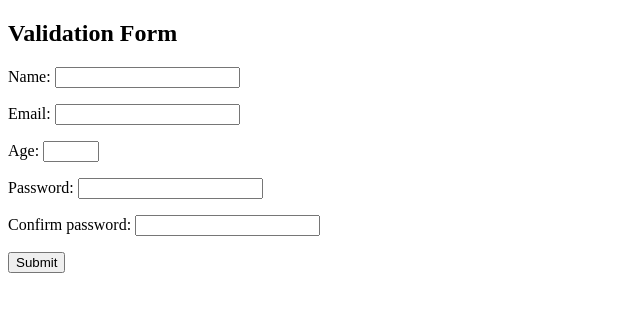
After one commit to sarthak-agnihotri/Django, a Django app: page /validation/ in a window 1280 px wide. The commit adds this page. Shown: the top 312 px of the page, without its empty margins (0-640 px from the left). Run offline with Django 5.2, Linux system fonts and the light colour scheme.

Commit message:
students models

```diff
--- a/myproject/students/forms.py
+++ b/myproject/students/forms.py
@@ -14,16 +14,49 @@ from django import forms
 #     subject=forms.CharField(min_length=5,max_length=100)
 #     message=forms.CharField(min_length=10,widget=forms.Textarea)
 
-class FeedbackForm(forms.Form):
-    name=forms.CharField(min_length=2,max_length=50)
+# class FeedbackForm(forms.Form):
+#     name=forms.CharField(min_length=2,max_length=50)
+#     email=forms.EmailField()
+#     rating=forms.ChoiceField(
+#         choices=[
+#             ('1','1-Poor'),
+#             ('2','2-Average'),
+#             ('3','3-Good'),
+#             ('4','4-Very Good'),
+#             ('5','5-Excellent')
+#         ]
+#     )
+#     feedback=forms.CharField(min_length=10,widget=forms.Textarea)
+
+class ValidationForm(forms.Form):
+    name=forms.CharField(min_length=3,max_length=50)
     email=forms.EmailField()
-    rating=forms.ChoiceField(
-        choices=[
-            ('1','1-Poor'),
-            ('2','2-Average'),
-            ('3','3-Good'),
-            ('4','4-Very Good'),
-            ('5','5-Excellent')
-        ]
-    )
-    feedback=forms.CharField(min_length=10,widget=forms.Textarea)
+    age=forms.IntegerField(min_value=10,max_value=60)
+    password=forms.CharField(widget=forms.PasswordInput)
+    confirm_password=forms.CharField(widget=forms.PasswordInput)
+    #name validation
+    def clean_name(self):
+        name=self.cleaned_data['name']
+        if not name.isalpha():
+            raise forms.ValidationError("Name can only contain letters")
+        return name
+    #email validation
+    def clean_email(self):
+        email=self.cleaned_data['email']
+        if not email.endswith('@gmail.com'):
+            raise forms.ValidationError("Email must be a Gmail address")
+        return email
+    #age validation
+    def clean_age(self):
+        age=self.cleaned_data['age']
+        if age<18:
+            raise forms.ValidationError("Age must be at least 18")
+        return age
+    #password validation
+    def clean(self):
+        cleaned_data=super().clean()
+        password=cleaned_data.get('password')
+        confirm_password=cleaned_data.get('confirm_password')
+        if password and confirm_password and password!=confirm_password:
+            raise forms.ValidationError("Passwords do not match")
+        return cleaned_data
--- /dev/null
+++ b/myproject/students/templates/students/validation.html
@@ -0,0 +1,16 @@
+<!DOCTYPE html>
+<html lang="en">
+<head>
+    <meta charset="UTF-8">
+    <meta name="viewport" content="width=device-width, initial-scale=1.0">
+    <title>Validation</title>
+</head>
+<body>
+    <h2>Validation Form</h2>
+    <form method="post">
+        {% csrf_token %}
+        {{ form.as_p }}
+        <button type="submit">Submit</button>
+    </form>
+</body>
+</html>
--- a/myproject/students/urls.py
+++ b/myproject/students/urls.py
@@ -7,6 +7,8 @@ urlpatterns=[
     # path('login/',views.login_view),
     # path('contact/',views.contact),
     # path('success/',views.success,name='success')
-    path('feedback/',views.feedback,name='feedback'),
+    # path('feedback/',views.feedback,name='feedback'),
+    # path('success/',views.success,name='success'),
+    path('validation/',views.validation,name='validation'),
     path('success/',views.success,name='success'),
 ]
--- a/myproject/students/views.py
+++ b/myproject/students/views.py
@@ -3,7 +3,8 @@ from django.contrib import messages
 # from .forms import StudentForm
 # from .forms import LoginForm
 # from .forms import ContactForm
-from .forms import FeedbackForm
+# from .forms import FeedbackForm
+from .forms import ValidationForm
 
 # def register(request):
 #     form=StudentForm()
@@ -52,18 +53,41 @@ from .forms import FeedbackForm
 # def success(request):
 #     return render(request,"students/success.html")
 
-def feedback(request):
-    form=FeedbackForm()
+# def feedback(request):
+#     form=FeedbackForm()
+#     if request.method=="POST":
+#         form=FeedbackForm(request.POST)
+#         if form.is_valid():
+#             name=form.cleaned_data['name']
+#             email=form.cleaned_data['email']
+#             rating=form.cleaned_data['rating']
+#             feedback=form.cleaned_data['feedback']
+#             return redirect('success')
+#     else:
+#         return render(request,'students/feedback.html',{'form':form})
+# def success(request):
+#     return render(request,'students/success.html')
+
+def validation(request):
+    form=ValidationForm()
     if request.method=="POST":
-        form=FeedbackForm(request.POST)
+        form=ValidationForm(request.POST)
         if form.is_valid():
             name=form.cleaned_data['name']
             email=form.cleaned_data['email']
-            rating=form.cleaned_data['rating']
-            feedback=form.cleaned_data['feedback']
+            age=form.cleaned_data['age']
+            password=form.cleaned_data['password']
+            request.session['name'] = name
+            request.session['email'] = email
+            request.session['age'] = age
+            messages.success(request,"Validation successful!")
             return redirect('success')
     else:
-        return render(request,'students/feedback.html',{'form':form})
+        return render(request,'students/validation.html',{'form':form})
 def success(request):
-    return render(request,'students/success.html')
+    return render(request,'students/success.html',{
+        'name':request.session.get('name'),
+        'email':request.session.get('email'),
+        'age':request.session.get('age'),
+    })
 # Create your views here.
```
Also changed, not shown: myproject/students/templates/students/success.html (+23 -1 lines), myproject/db.sqlite3, myproject/myproj/models.py (line endings or trailing spaces).
